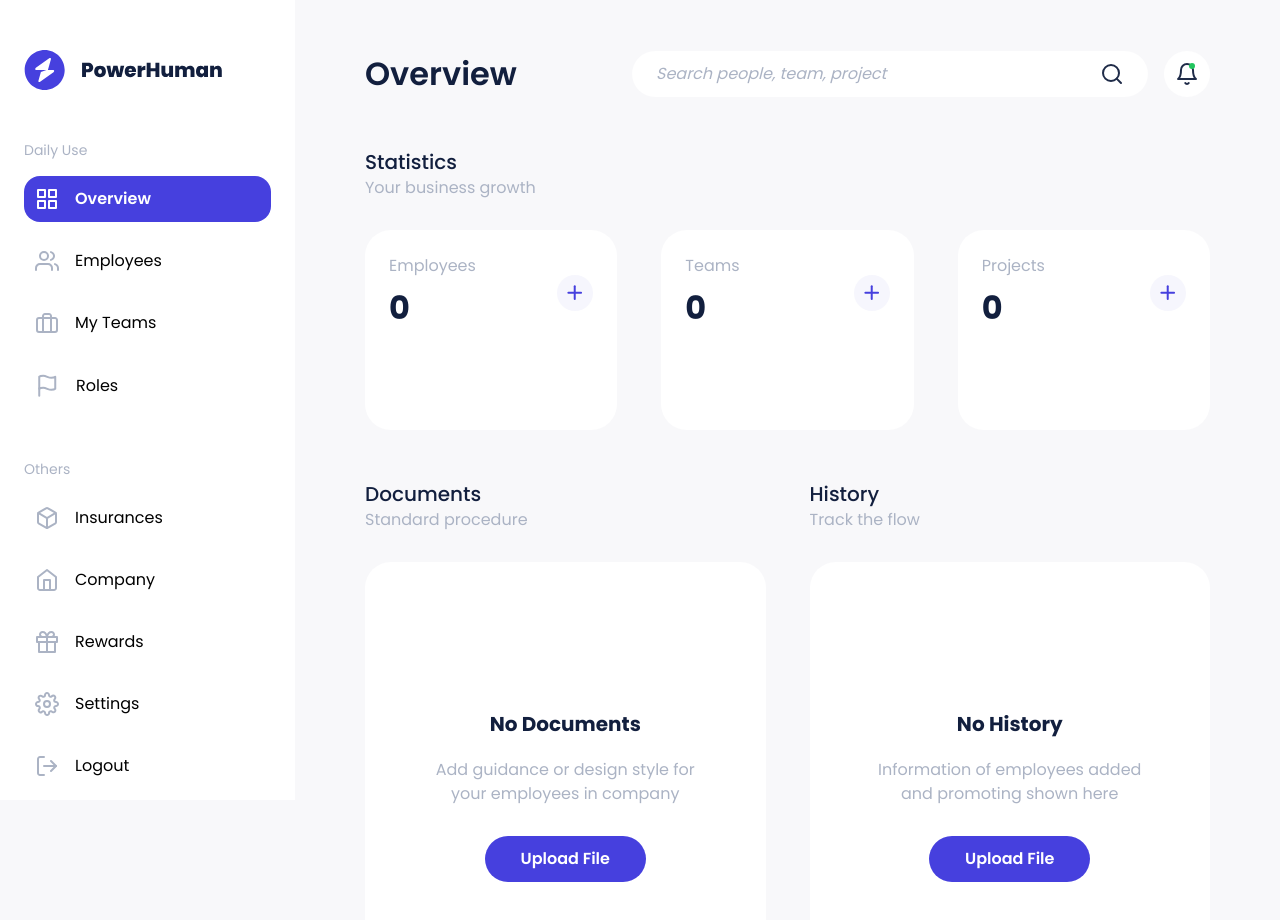
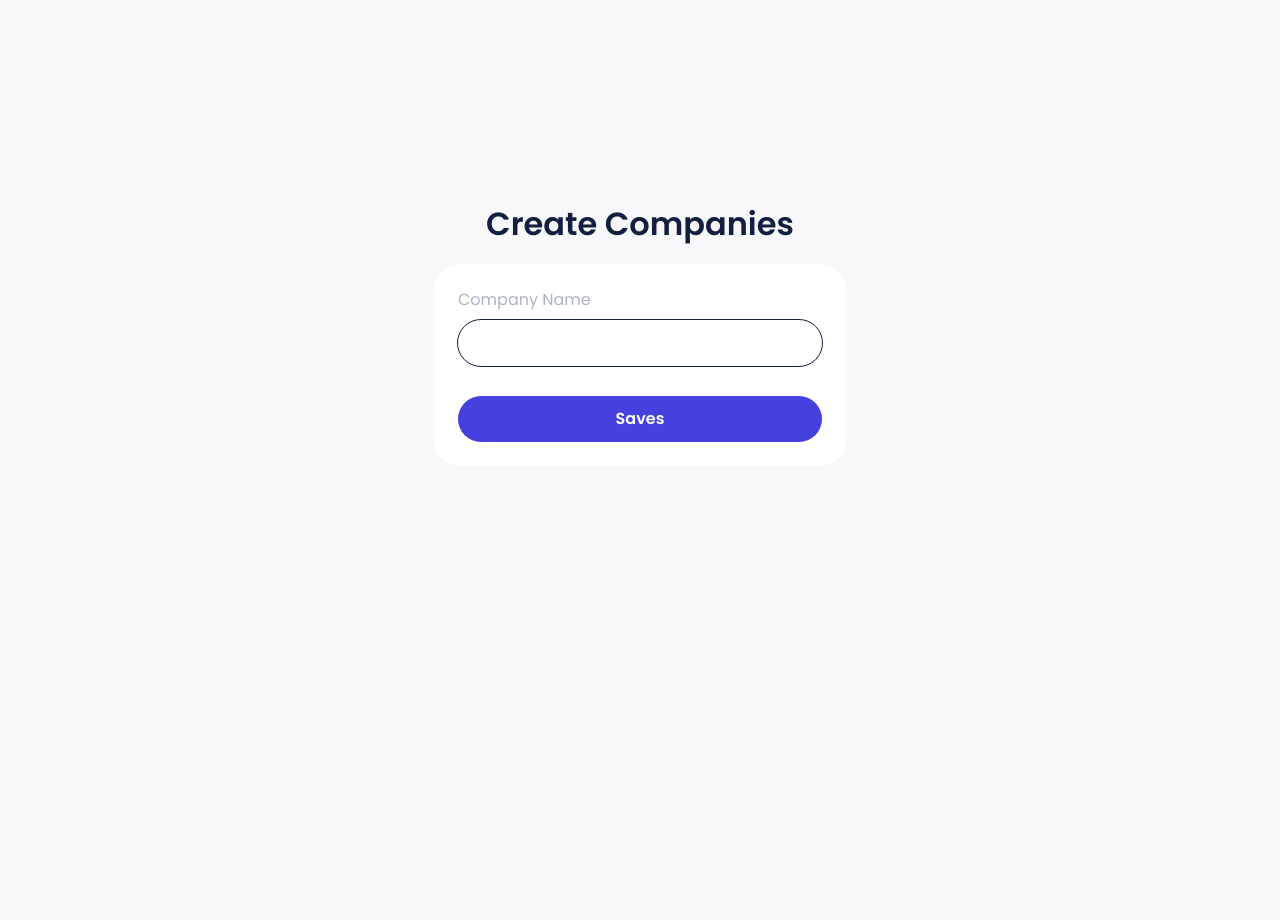
Before and after one commit to ekobudigs/hris-frontend-nuxt, a Nuxt app: page /companies/create in a window 1280 px wide. Shown: the top 920 px of the page. After the commit the page ends 800 px from the top, so only its background shows below. Built offline with nearby package versions, Linux system fonts and the light colour scheme; no server answers.

Commit message:
create company

```diff
--- /dev/null
+++ b/pages/companies/create.vue
@@ -0,0 +1,50 @@
+<template>
+    <section class="py-[200px] flex flex-col items-center justify-center px-4">
+      <div class="text-[32px] font-semibold text-dark mb-4">Create Companies</div>
+        <div class="form-group">
+            <form class="w-full card"  @submit.prevent="createCompany">
+            <div class="form-group">
+                <label for="" class="text-grey" >Company Name</label>
+                <input type="text" class="input-field"  v-model="company.name">
+            </div>
+
+            <button type="submit" class="w-full btn btn-primary mt-[14px]">
+                Saves
+            </button>
+        </form>
+      </div>
+    </section>
+  </template>
+
+<script>
+export default{
+  middleware: 'auth',
+  data() {
+    return {
+        company: {
+            name: '',
+        },
+    }
+  },
+
+  methods: {
+   async createCompany() {
+        try {
+        this.$axios.post('/company', this.company)
+        .then(response => {
+            console.log(response)
+            this.$router.push({
+                name: 'companies-id',
+                params: {
+                    id: response.data.result.id,
+                },
+            })
+        })
+
+        } catch (error) {
+            console.log(error)
+        }
+    },
+  }
+}
+</script>
```
